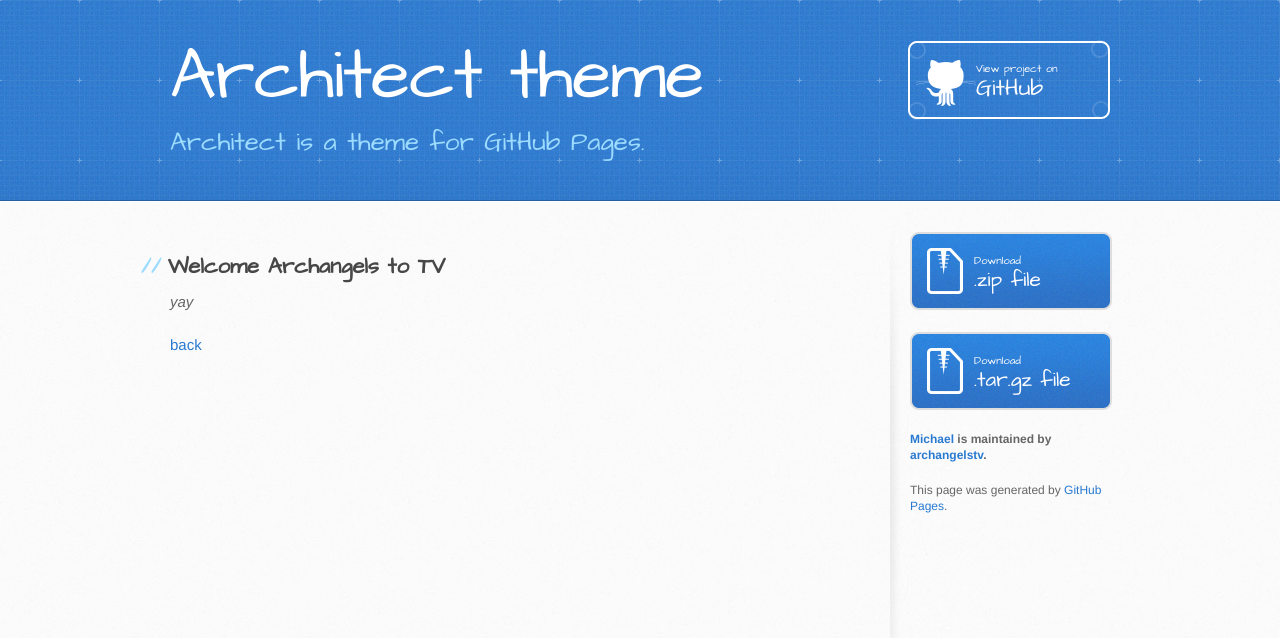
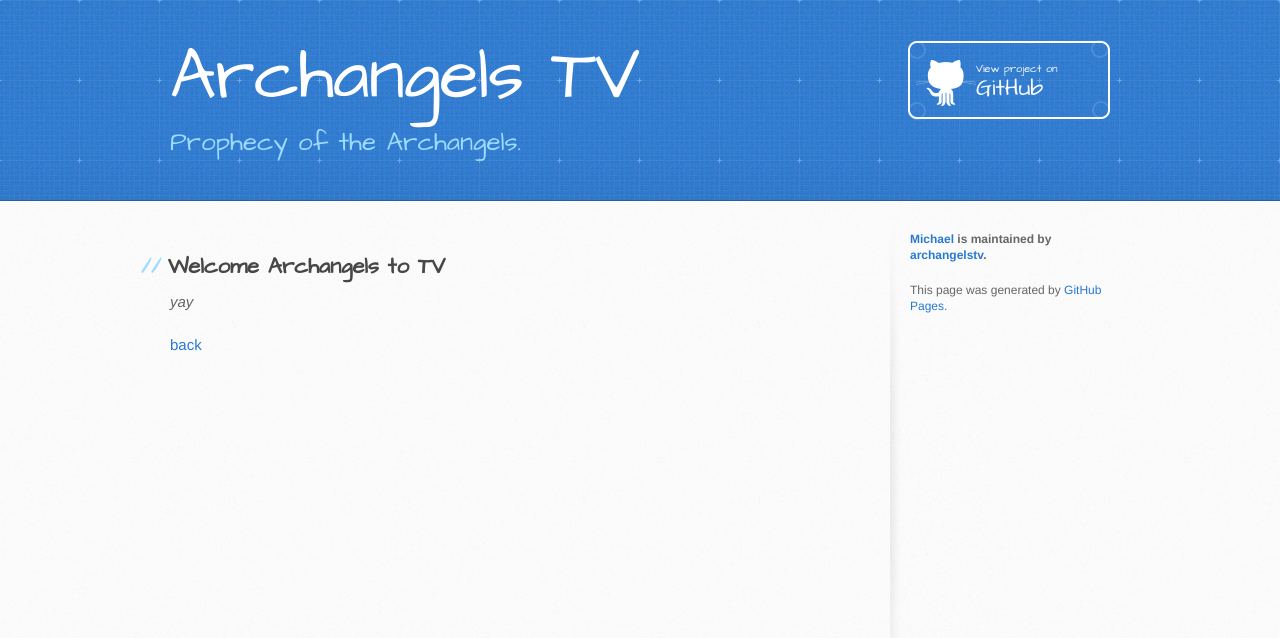
Before and after one commit to archangelstv/Michael, a Jekyll site: the page built from another-page.md, in a window 1280 px wide. Shown: the top 638 px of the page. Built offline with Jekyll 4.4.1, drawn with Linux system fonts in a browser that asks for light colours; our own code applies the rules of GitHub Pages for plain Markdown files.

Commit message:
Update _config.yml

```diff
--- a/_config.yml
+++ b/_config.yml
@@ -1,5 +1,5 @@
-title: Architect theme
-description: Architect is a theme for GitHub Pages.
-show_downloads: true
+title: Archangels TV
+description: Prophecy of the Archangels.
+show_downloads: false
 google_analytics:
-theme: jekyll-theme-time-machine
+theme: jekyll-theme-Architect
```
